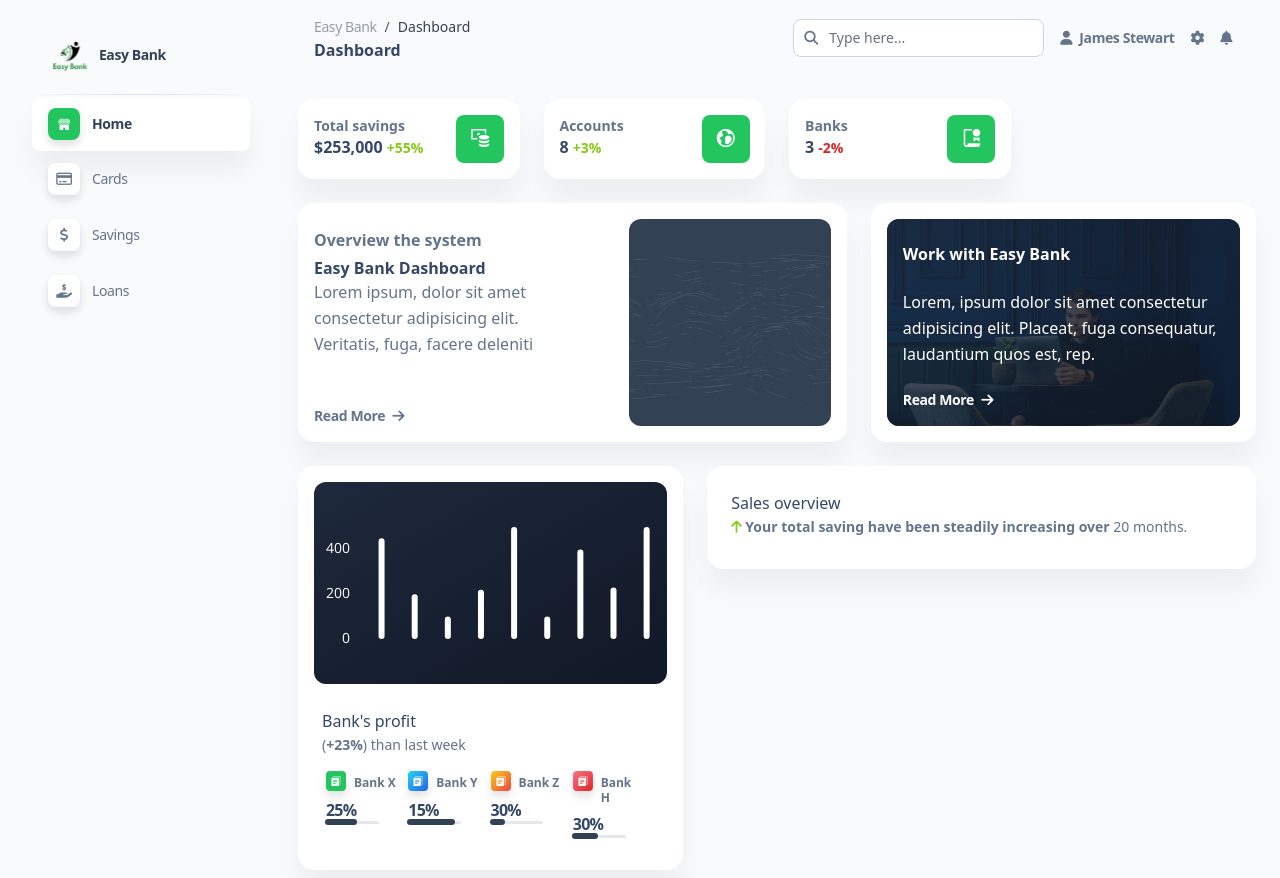
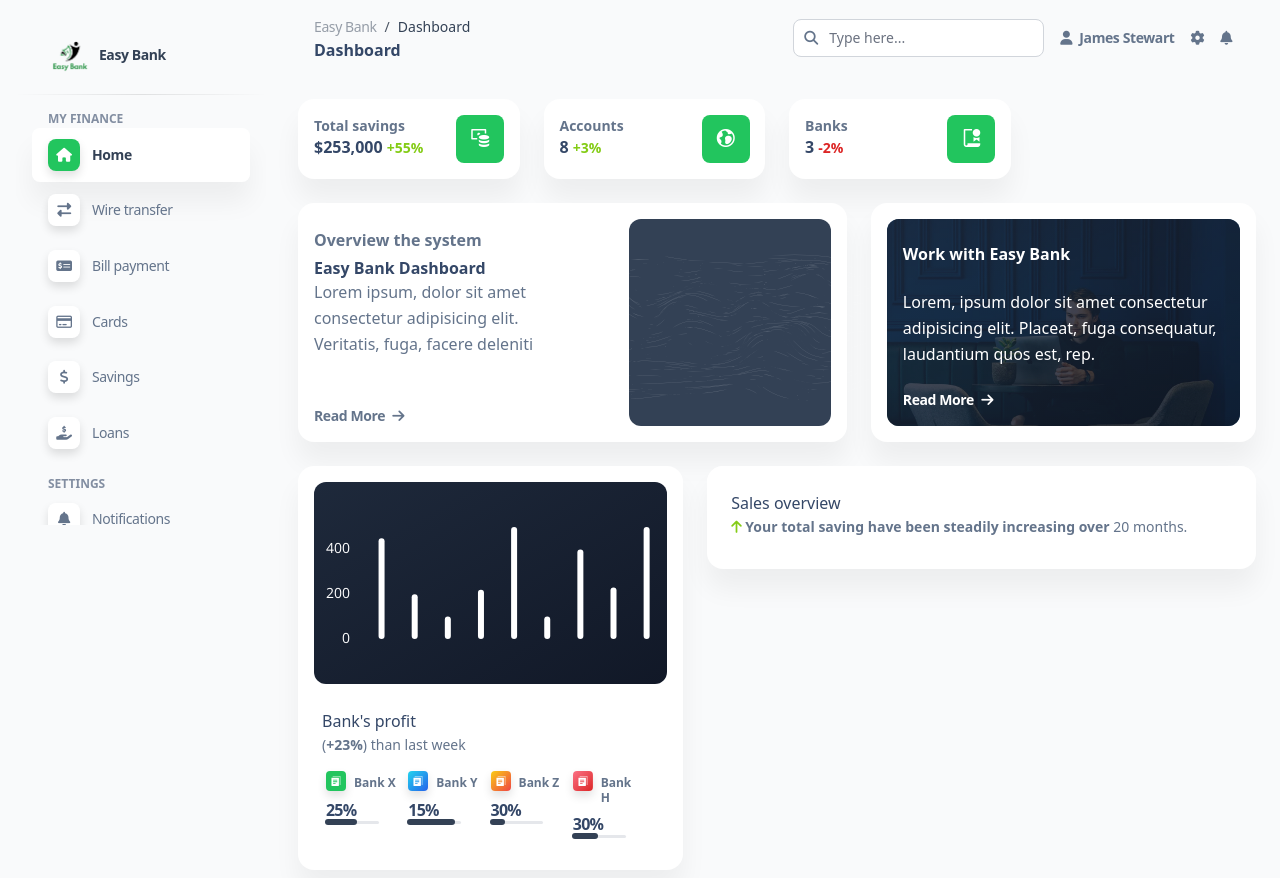
Before and after one commit to tridentsof/Demo, a website: page pages/admin/build/pages/dashboard.html in a window 1280 px wide. Drawn offline with nearby package versions, Linux system fonts and the light colour scheme.

Commit message:
Update menu

```diff
--- a/pages/admin/build/pages/dashboard.html
+++ b/pages/admin/build/pages/dashboard.html
@@ -30,30 +30,34 @@
 
       <div class="items-center block w-auto max-h-screen overflow-auto h-sidenav grow basis-full">
         <ul class="flex flex-col pl-0 mb-0">
+          <li class="w-full mt-4">
+            <h6 class="pl-6 ml-2 font-bold leading-tight uppercase text-xs opacity-60">My Finance</h6>
+          </li>
+
           <li class="mt-0.5 w-full">
             <a class="py-2.7 shadow-soft-xl text-sm ease-nav-brand my-0 mx-4 flex items-center whitespace-nowrap rounded-lg bg-white px-4 font-semibold text-slate-700 transition-colors hover:text-gray-800" href="../pages/dashboard.html">
               <div class="bg-green-500 shadow-soft-2xl mr-2 flex h-8 w-8 items-center justify-center rounded-lg bg-center stroke-0 text-center xl:p-2.5">
-                <svg width="12px" height="12px" viewBox="0 0 45 40" version="1.1" xmlns="http://www.w3.org/2000/svg" xmlns:xlink="http://www.w3.org/1999/xlink">
-                  <title>shop</title>
-                  <g stroke="none" stroke-width="1" fill="none" fill-rule="evenodd">
-                    <g transform="translate(-1716.000000, -439.000000)" fill="#FFFFFF" fill-rule="nonzero">
-                      <g transform="translate(1716.000000, 291.000000)">
-                        <g transform="translate(0.000000, 148.000000)">
-                          <path
-                            class="opacity-60"
-                            d="M46.7199583,10.7414583 L40.8449583,0.949791667 C40.4909749,0.360605034 39.8540131,0 39.1666667,0 L7.83333333,0 C7.1459869,0 6.50902508,0.360605034 6.15504167,0.949791667 L0.280041667,10.7414583 C0.0969176761,11.0460037 -1.23209662e-05,11.3946378 -1.23209662e-05,11.75 C-0.00758042603,16.0663731 3.48367543,19.5725301 7.80004167,19.5833333 L7.81570833,19.5833333 C9.75003686,19.5882688 11.6168794,18.8726691 13.0522917,17.5760417 C16.0171492,20.2556967 20.5292675,20.2556967 23.494125,17.5760417 C26.4604562,20.2616016 30.9794188,20.2616016 33.94575,17.5760417 C36.2421905,19.6477597 39.5441143,20.1708521 42.3684437,18.9103691 C45.1927731,17.649886 47.0084685,14.8428276 47.0000295,11.75 C47.0000295,11.3946378 46.9030823,11.0460037 46.7199583,10.7414583 Z"
-                          ></path>
-                          <path
-                            class=""
-                            d="M39.198,22.4912623 C37.3776246,22.4928106 35.5817531,22.0149171 33.951625,21.0951667 L33.92225,21.1107282 C31.1430221,22.6838032 27.9255001,22.9318916 24.9844167,21.7998837 C24.4750389,21.605469 23.9777983,21.3722567 23.4960833,21.1018359 L23.4745417,21.1129513 C20.6961809,22.6871153 17.4786145,22.9344611 14.5386667,21.7998837 C14.029926,21.6054643 13.533337,21.3722507 13.0522917,21.1018359 C11.4250962,22.0190609 9.63246555,22.4947009 7.81570833,22.4912623 C7.16510551,22.4842162 6.51607673,22.4173045 5.875,22.2911849 L5.875,44.7220845 C5.875,45.9498589 6.7517757,46.9451667 7.83333333,46.9451667 L19.5833333,46.9451667 L19.5833333,33.6066734 L27.4166667,33.6066734 L27.4166667,46.9451667 L39.1666667,46.9451667 C40.2482243,46.9451667 41.125,45.9498589 41.125,44.7220845 L41.125,22.2822926 C40.4887822,22.4116582 39.8442868,22.4815492 39.198,22.4912623 Z"
-                          ></path>
-                        </g>
-                      </g>
-                    </g>
-                  </g>
-                </svg>
+                <i class="fas fa-home text-white"></i>
               </div>
               <span class="ml-1 duration-300 opacity-100 pointer-events-none ease-soft">Home</span>
+            </a>
+          </li>
+
+          <li class="mt-0.5 w-full">
+            <a class="py-2.7 text-sm ease-nav-brand my-0 mx-4 flex items-center whitespace-nowrap px-4 transition-colors hover:text-gray-800" href="#">
+              <div class="shadow-soft-2xl mr-2 flex h-8 w-8 items-center justify-center rounded-lg bg-white bg-center stroke-0 text-center xl:p-2.5">
+                <i class="fas fa-exchange-alt"></i>
+              </div>
+              <span class="ml-1 duration-300 opacity-100 pointer-events-none ease-soft">Wire transfer</span>
+            </a>
+          </li>
+
+          <li class="mt-0.5 w-full">
+            <a class="py-2.7 text-sm ease-nav-brand my-0 mx-4 flex items-center whitespace-nowrap px-4 transition-colors hover:text-gray-800" href="#">
+              <div class="shadow-soft-2xl mr-2 flex h-8 w-8 items-center justify-center rounded-lg bg-white bg-center stroke-0 text-center xl:p-2.5">
+                <i class="fas fa-money-check-alt"></i>
+              </div>
+              <span class="ml-1 duration-300 opacity-100 pointer-events-none ease-soft">Bill payment</span>
             </a>
           </li>
 
@@ -83,6 +87,38 @@
               <span class="ml-1 duration-300 opacity-100 pointer-events-none ease-soft">Loans</span>
             </a>
           </li>
+
+          <li class="w-full mt-4">
+            <h6 class="pl-6 ml-2 font-bold leading-tight uppercase text-xs opacity-60">Settings</h6>
+          </li>
+
+          <li class="mt-0.5 w-full">
+            <a class="py-2.7 text-sm ease-nav-brand my-0 mx-4 flex items-center whitespace-nowrap px-4 transition-colors hover:text-gray-800" href="#">
+              <div class="shadow-soft-2xl mr-2 flex h-8 w-8 items-center justify-center rounded-lg bg-white bg-center stroke-0 text-center xl:p-2.5">
+                <i class="fas fa-bell"></i>
+              </div>
+              <span class="ml-1 duration-300 opacity-100 pointer-events-none ease-soft">Notifications</span>
+            </a>
+          </li>
+
+          <li class="mt-0.5 w-full">
+            <a class="py-2.7 text-sm ease-nav-brand my-0 mx-4 flex items-center whitespace-nowrap px-4 transition-colors hover:text-gray-800" href="#">
+              <div class="shadow-soft-2xl mr-2 flex h-8 w-8 items-center justify-center rounded-lg bg-white bg-center stroke-0 text-center xl:p-2.5">
+                <i class="fas fa-shield-alt"></i>
+              </div>
+              <span class="ml-1 duration-300 opacity-100 pointer-events-none ease-soft">Security</span>
+            </a>
+          </li>
+
+          <li class="mt-0.5 w-full">
+            <a class="py-2.7 text-sm ease-nav-brand my-0 mx-4 flex items-center whitespace-nowrap px-4 transition-colors hover:text-gray-800" href="#">
+              <div class="shadow-soft-2xl mr-2 flex h-8 w-8 items-center justify-center rounded-lg bg-white bg-center stroke-0 text-center xl:p-2.5">
+                <i class="fas fa-language"></i>
+              </div>
+              <span class="ml-1 duration-300 opacity-100 pointer-events-none ease-soft">Interface</span>
+            </a>
+          </li>
+
         </ul>
       </div>
 
```
Also changed, not shown: pages/admin/build/pages/cards.html (+55 -14 lines), pages/admin/build/pages/loans.html (+55 -14 lines), pages/admin/build/pages/savings.html (+55 -14 lines).
